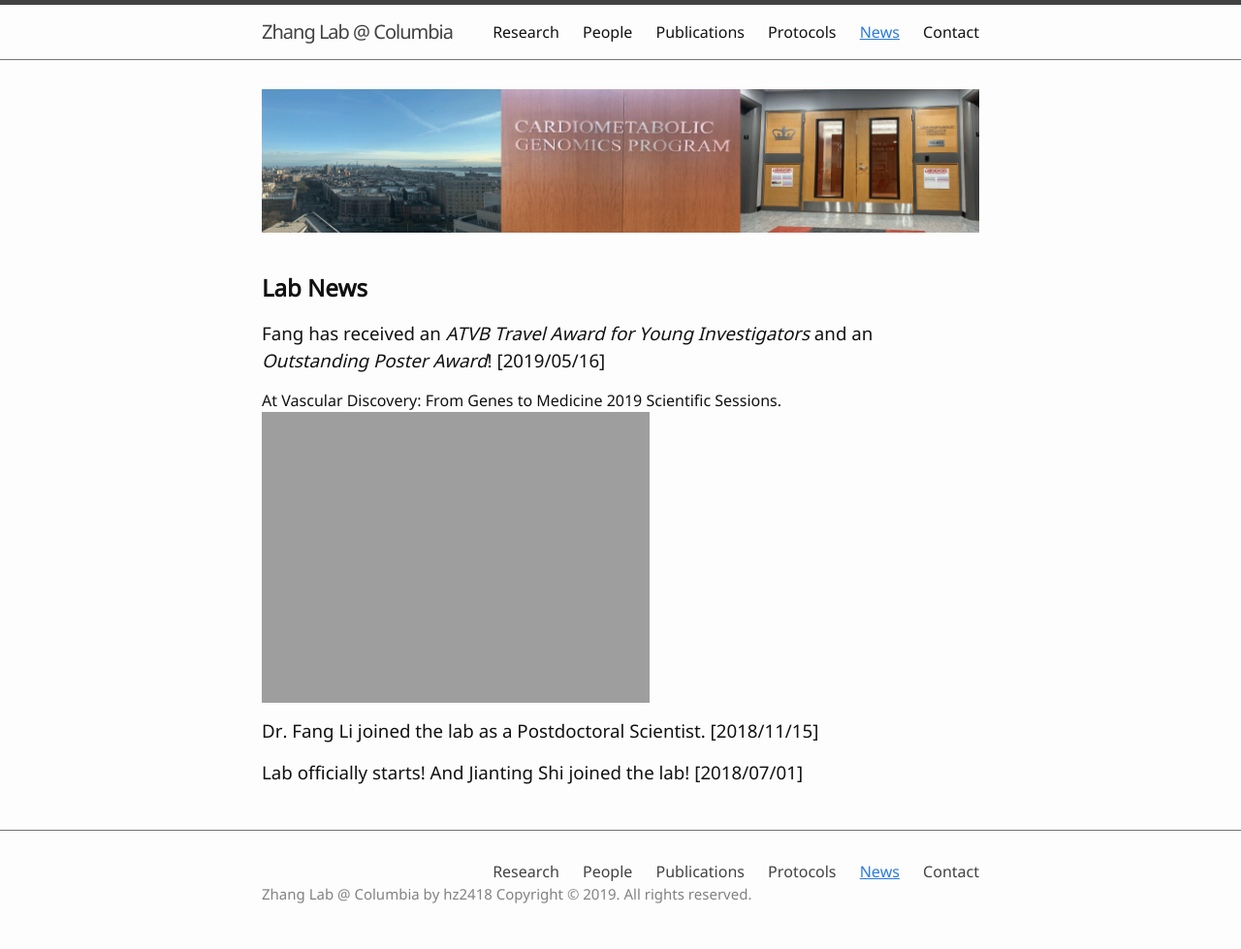
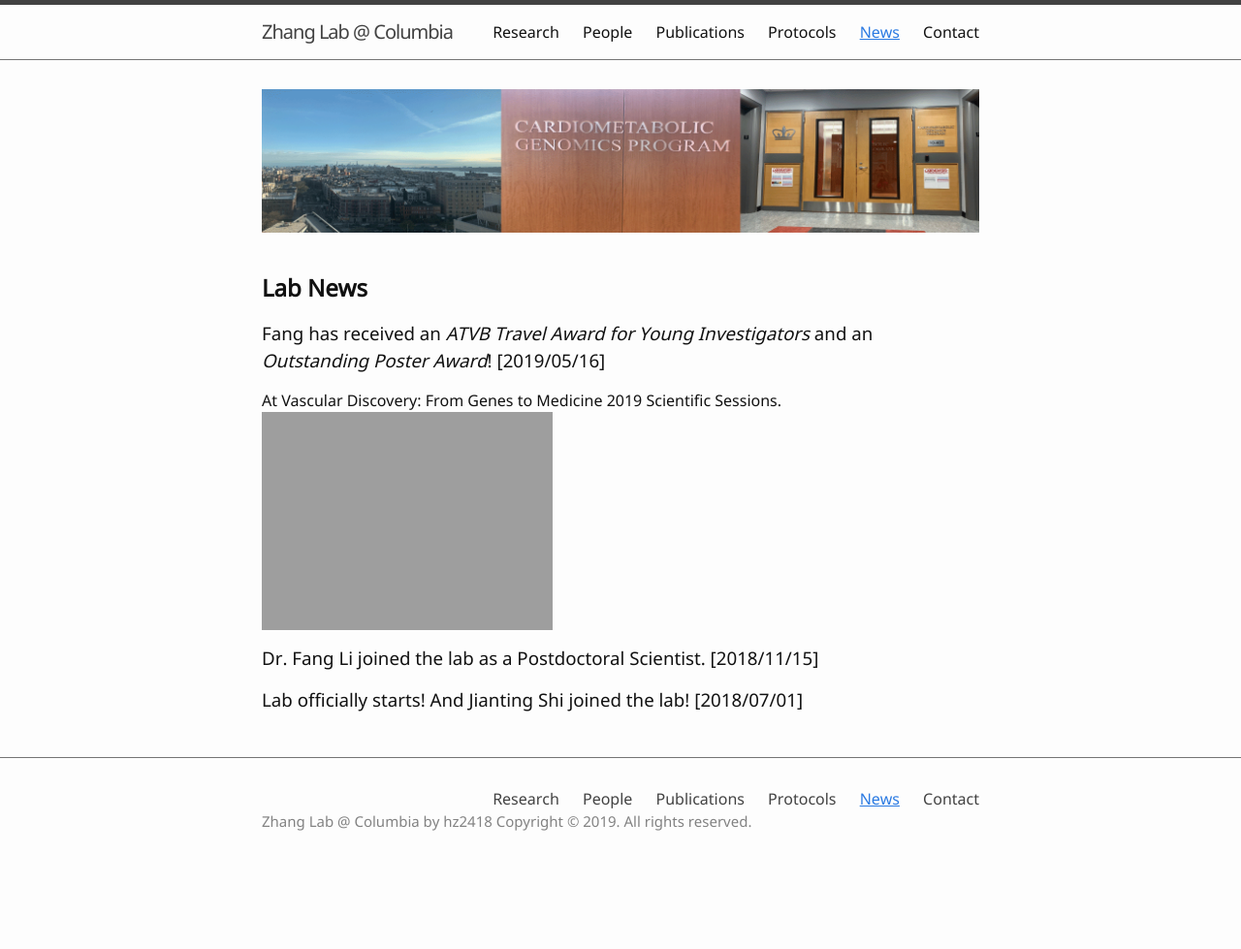
Before and after one commit to hanruizhang/zhanglab, a Jekyll site: the page built from 5_News.md, in a window 1280 px wide. Shown: the whole page at 97% size. Built offline with Jekyll 4.4.1, drawn with Linux system fonts in a browser that asks for light colours; after the commit the page ends 904 px from its top, so only the background shows below that.

Commit message:
Update 5_News.md

```diff
--- a/5_News.md
+++ b/5_News.md
@@ -3,7 +3,7 @@ title: News
 nav: true
 ---
 <div>
-  <img src="{{ '/images/News.gif' | absolute_url }}" alt="News" >
+  <img src="{{ '/images/News.gif' | absolute_url }}" alt="News">
 </div>
 
 &nbsp;
@@ -12,6 +12,6 @@ nav: true
 ## **Lab News**
 ### Fang has received an _ATVB Travel Award for Young Investigators_ and an _Outstanding Poster Award_! [2019/05/16]
 At Vascular Discovery: From Genes to Medicine 2019 Scientific Sessions.
-<img src="{{ '/images/2019ATVB_TravelAward.jpg' | absolute_url }}" alt="2019ATVB_TravelAward" >
+<img src="{{ '/images/2019ATVB_TravelAward.jpg' | absolute_url }}" alt="2019ATVB_TravelAward" width="300">
 ### Dr. Fang Li joined the lab as a Postdoctoral Scientist. [2018/11/15]
 ### Lab officially starts! And Jianting Shi joined the lab! [2018/07/01]
```
